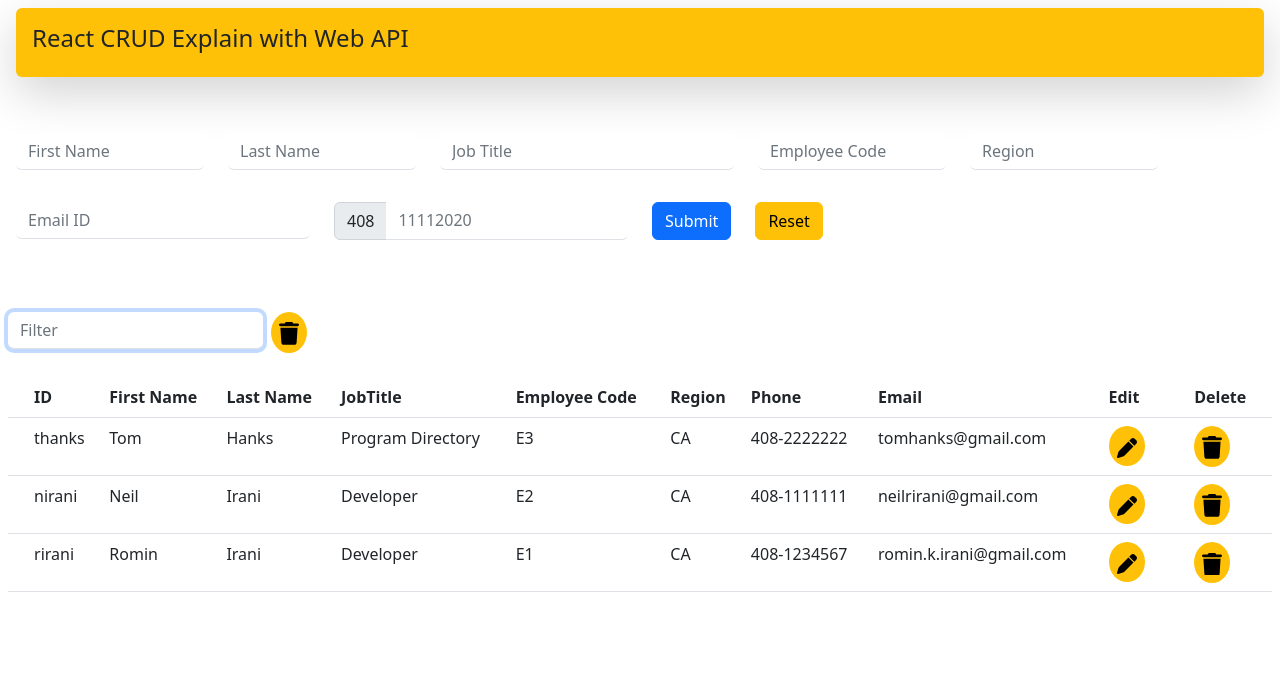
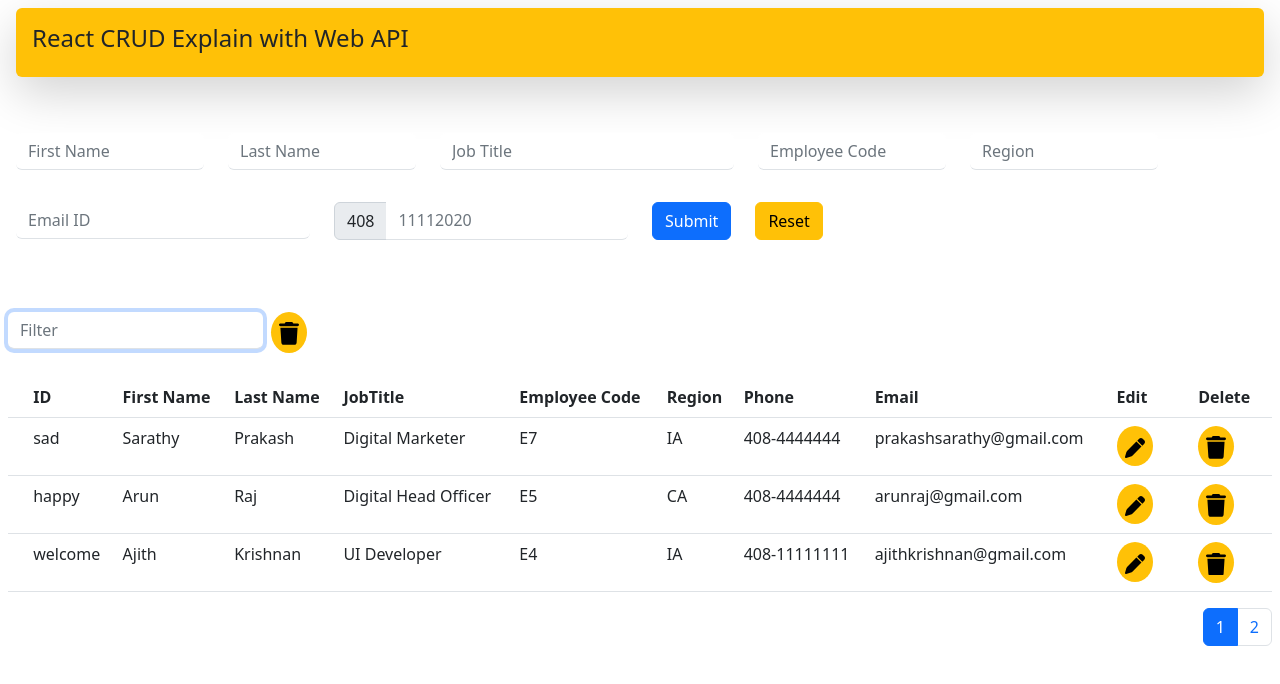
Before and after one commit to karthikeyandhanasekar/react-JSONTask, a React (Create React App) app: page / in a window 1280 px wide. Shown: the top 684 px of the page. Built offline with nearby package versions, Linux system fonts and the light colour scheme.

Commit message:
Pagination process

```diff
--- a/src/Components/EntryDisplay.jsx
+++ b/src/Components/EntryDisplay.jsx
@@ -1,22 +1,46 @@
 import React from "react"
 import { Form, Table, Button } from "react-bootstrap"
+import Pagination from 'react-bootstrap/Pagination';
+
 import { useSelector } from "react-redux"
 import { useDispatch } from "react-redux";
 import { removeemployee } from "../redux/slice";
 
 
 
+
 const EntryDisplay = () => {
     const [filtervalue, setvalues] = React.useState('')
+    const [currentpage, setcurrentpage] = React.useState(1)
     const employeedetails = useSelector(state => state.employeeslice.reducer.employeedetails)
     const [UIdata, setUIdata] = React.useState('')
     const dispatch = useDispatch()
 
 
+    const changepageno = (pageno) => {
+        setcurrentpage(pageno)
+    }
+
+    const PageItem = [...Array(employeedetails.length / 2).keys()].slice(1,)
+        .map(number =>
+            <Pagination.Item onClick={() => changepageno(number)} key={number} active={number === currentpage}>
+                {number}
+            </Pagination.Item>)
+
+
+
+    //when pageno change
     React.useEffect(() => {
+        const size = 3
+        const p = currentpage - 1
+
+        const start = size * p
+
+        const end = (size * currentpage) - 1
+
+
         const roworder = ['userId', 'firstName', 'lastName', 'jobTitleName', 'employeeCode', 'region', 'phoneNumber', 'emailaddress']
 
-        console.log(employeedetails);
         const rowUI = React.Children.toArray(
             employeedetails.map(detail => (
                 <tr>
@@ -44,18 +68,18 @@ const EntryDisplay = () => {
             )
 
 
-            )).reverse()
+            )).reverse().slice(start, end + 1)
 
 
         setUIdata(rowUI)
         // remove employee
         const deleteemployee = (id) => {
-            console.log(id);
             dispatch(removeemployee(id))
         }
 
+    }, [employeedetails, currentpage])
 
-    }, [employeedetails])
+
 
 
 
@@ -96,7 +120,9 @@ const EntryDisplay = () => {
                     {UIdata}
                 </tbody>
             </Table>
-
+            <Pagination className="  border-2  float-end">
+                {PageItem}
+            </Pagination>
 
         </>
     )
--- a/src/data/employeedata.js
+++ b/src/data/employeedata.js
@@ -31,5 +31,38 @@ export const Employees = [
         "region": "CA",
         "phoneNumber": "408-2222222",
         "emailaddress": "tomhanks@gmail.com"
+    },
+    {
+        "userId": "welcome",
+        "jobTitleName": "UI Developer",
+        "firstName": "Ajith",
+        "lastName": "Krishnan",
+        "preferredFullName": "Ajith Krishnan",
+        "employeeCode": "E4",
+        "region": "IA",
+        "phoneNumber": "408-11111111",
+        "emailaddress": "ajithkrishnan@gmail.com"
+    },
+    {
+        "userId": "happy",
+        "jobTitleName": "Digital Head Officer",
+        "firstName": "Arun",
+        "lastName": "Raj",
+        "preferredFullName": "Arun Raj",
+        "employeeCode": "E5",
+        "region": "CA",
+        "phoneNumber": "408-4444444",
+        "emailaddress": "arunraj@gmail.com"
+    },
+    {
+        "userId": "sad",
+        "jobTitleName": "Digital Marketer",
+        "firstName": "Sarathy",
+        "lastName": "Prakash",
+        "preferredFullName": "Sarathy Prakash",
+        "employeeCode": "E7",
+        "region": "IA",
+        "phoneNumber": "408-4444444",
+        "emailaddress": "prakashsarathy@gmail.com"
     }
 ]
```
